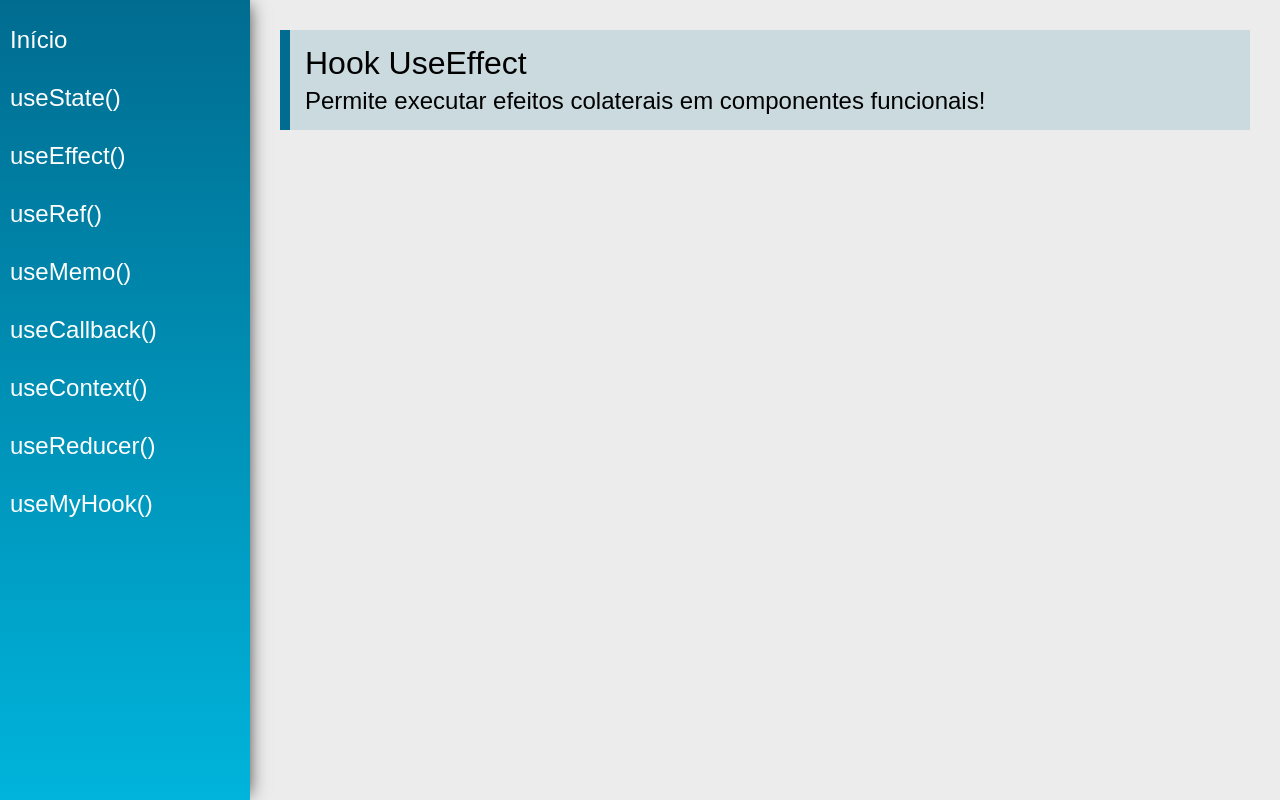
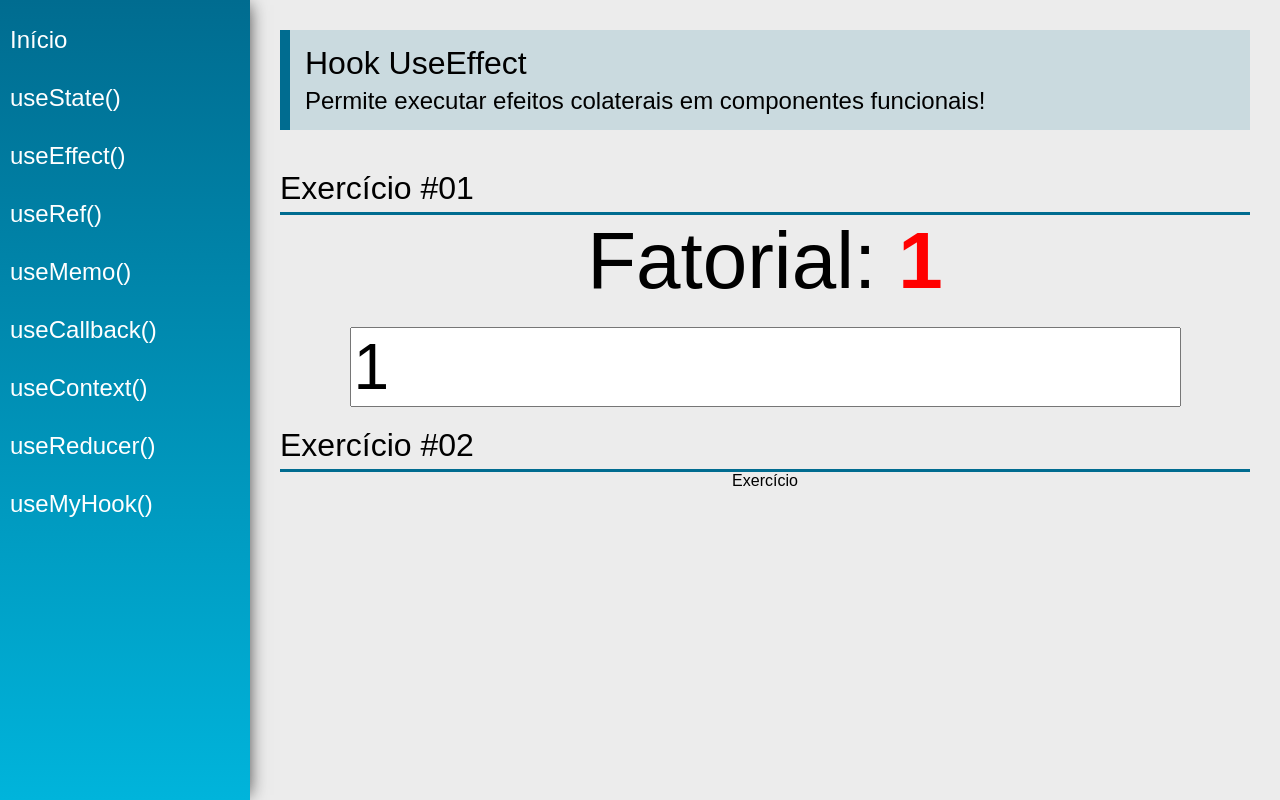
Before and after one commit to josealves380/hooks, a React (Create React App) app: page /useEffect in a window 1280 px wide. Built offline with nearby package versions, Linux system fonts and the light colour scheme.

Commit message:
Adicionando o UseEffet para efetuar um efeito colateral na aplicação

```diff
--- a/src/views/examples/UseEffect.jsx
+++ b/src/views/examples/UseEffect.jsx
@@ -1,13 +1,48 @@
-import React from 'react'
+import React, { useEffect, useState } from 'react'
 import PageTitle from '../../components/layout/PageTitle'
+import SectionTitle from '../../components/layout/SectionTitle'
+
+function calcFatorial(num) {
+    const n = parseInt(num)
+    if (n < 0) return -1
+    if (n === 0) return 1
+    return calcFatorial(n - 1) * n
+}
 
 const UseEffect = (props) => {
+    const [number, setNumber] = useState(1)
+    const [fatorial, setFatorial] = useState(1)
+
+    useEffect(function () {
+        setFatorial(calcFatorial(number))
+    }, [number])
+
+    useEffect(function () {
+        if (fatorial > 100000) {
+            document.title = "Eita!"
+        }
+    }, [fatorial])
+
     return (
         <div className="UseEffect">
             <PageTitle
                 title="Hook UseEffect"
-                subtitle="Permite executar efeitos colaterais em componentes funcionais!"
-            />
+                subtitle="Permite executar efeitos colaterais em componentes funcionais!" />
+            <SectionTitle title="Exercício #01" />
+            <div className="center">
+                <div>
+                    <span className="text">Fatorial: </span>
+                    <span className="text red">{fatorial === -1 ? 'Não existe' : fatorial}</span>
+                </div>
+                <input type="number" className="input"
+                    value={number}
+                    onChange={e => setNumber(e.target.value)} />
+            </div>
+
+            <SectionTitle title="Exercício #02" />
+            <div className="center">
+                Exercício
+            </div>
         </div>
     )
 }
```
Also changed, not shown: src/views/examples/UseState.jsx (+4 -4 lines), 1 other file (tests, documents, lock files or other folders).
